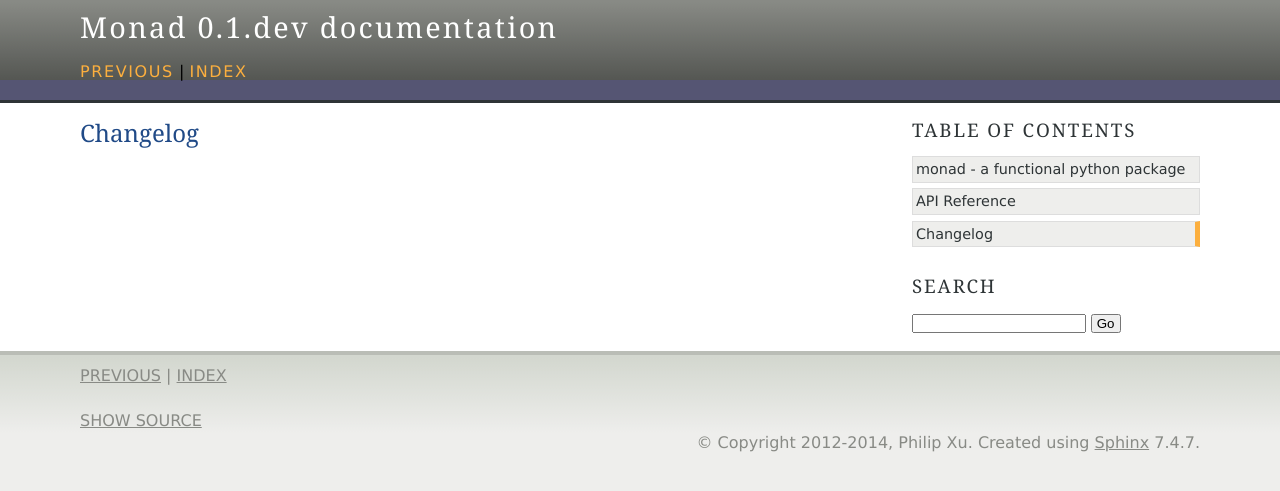
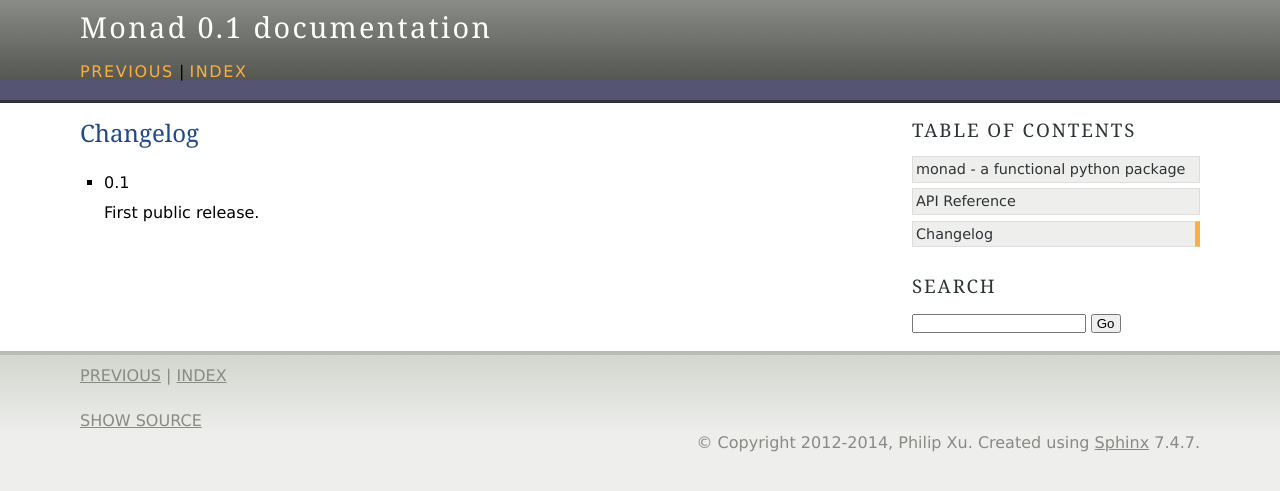
Before and after one commit to pyx/monad, a Sphinx documentation site: the page built from docs/changelog.rst, in a window 1280 px wide. Shown: the top 491 px of the page. Built offline with Sphinx 7.4.7, drawn with Linux system fonts in a browser that asks for light colours.

Commit message:
Bumped version number to 0.1

```diff
--- a/docs/changelog.rst
+++ b/docs/changelog.rst
@@ -1,3 +1,7 @@
 =========
 Changelog
 =========
+
+- 0.1
+
+  First public release.
--- a/monad/__init__.py
+++ b/monad/__init__.py
@@ -4,7 +4,7 @@
 """monad - a functional library"""
 
 __version__ = (0, 1)
-__release__ = '.dev'
+__release__ = ''
 
 VERSION = '%d.%d' % __version__ + __release__
 
```
